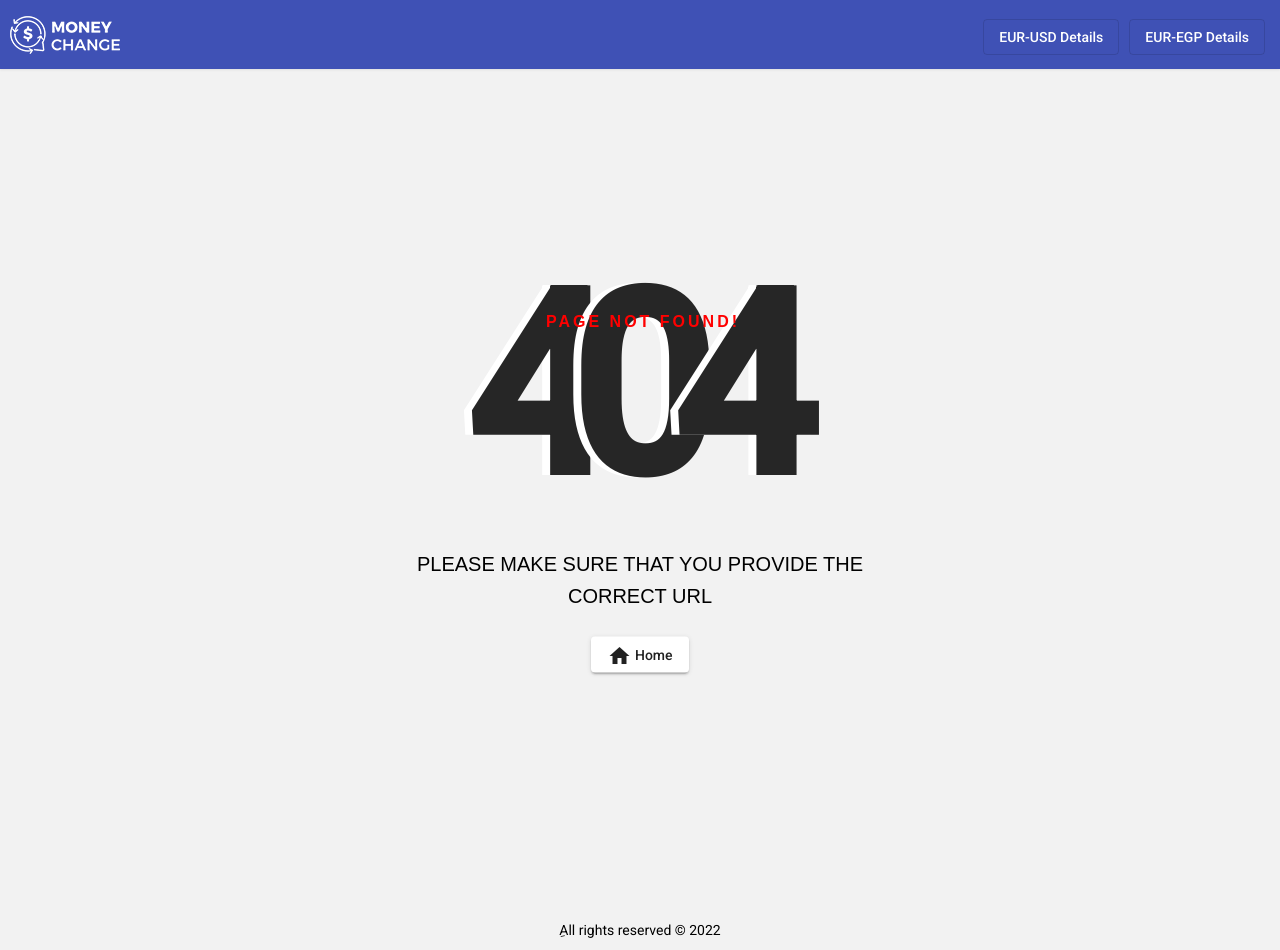
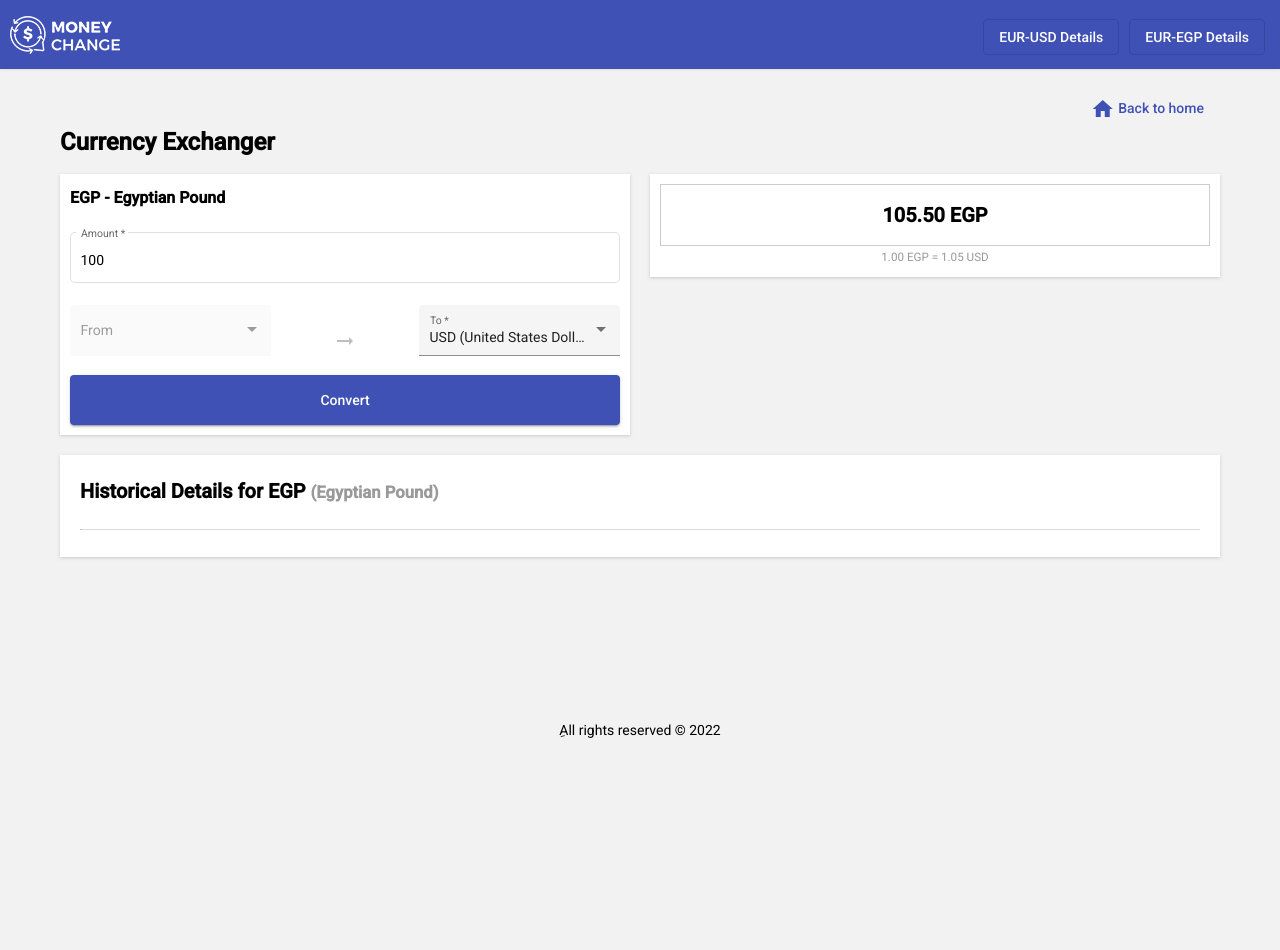
Before and after one commit to sabrymuhamad/ng-currency-exchanger, an Angular app: page /home/details/2 in a window 1280 px wide. Before the commit this address had no page. After the commit the page ends 800 px from the top, so only its background shows below. Built offline with nearby package versions, Linux system fonts and the light colour scheme.

Commit message:
[FF-3] details page: bind data from converter page.

```diff
--- a/src/app/currency-exchanger/converstion-card/converstion-card.component.html
+++ b/src/app/currency-exchanger/converstion-card/converstion-card.component.html
@@ -11,6 +11,7 @@
 
   </mat-card-content>
   <mat-card-actions>
-    <button class="w-100" type="button" color="accent" mat-stroked-button>More Details</button>
+    <button [routerLink]="['/home/details/'+converter.id]" class="w-100" type="button" color="accent"
+      mat-stroked-button>More Details</button>
   </mat-card-actions>
 </mat-card>
--- a/src/app/currency-exchanger/converter/converter.component.html
+++ b/src/app/currency-exchanger/converter/converter.component.html
@@ -3,24 +3,31 @@
 </h1>
 
 <div class="converter-wrapper">
+
   <div class="right shadow">
+    <h3 *ngIf="title" class="fw-bold">{{title}}</h3>
+
     <form (ngSubmit)="convert(converterForm)" #converterForm="ngForm">
       <mat-form-field appearance="outline" class="w-100">
         <mat-label>Amount</mat-label>
-        <input matInput placeholder="Amount" pattern="[0-9]+" [(ngModel)]="converter.amount" name="amount" type="number" required>
-        <mat-error *ngIf="converterForm.form.controls['amount']&&converterForm.form.controls['amount'].status === 'INVALID'">Amount should not be empty and accepts numbers only.</mat-error>
+        <input matInput placeholder="Amount" pattern="[0-9]+" [(ngModel)]="converter.amount" name="amount" type="number"
+          required>
+        <mat-error
+          *ngIf="converterForm.form.controls['amount']&&converterForm.form.controls['amount'].status === 'INVALID'">
+          Amount should not be empty and accepts numbers only.</mat-error>
       </mat-form-field>
       <div class="from-to">
         <mat-form-field appearance="fill">
           <mat-label>From</mat-label>
-          <mat-select [(ngModel)]="converter.from" name="from" required>
+          <mat-select [(ngModel)]="converter.from" name="from" required [disabled]="onPredefinedDetails">
             <mat-option *ngFor="let s of symbols" [value]="s.name">{{s.name}} ({{s.label}})</mat-option>
           </mat-select>
           <mat-spinner matPrefix *ngIf="symbolsLoading" class="d-inline-block" [color]="'primary'" [diameter]="15">
           </mat-spinner>
         </mat-form-field>
-        <button type="button" (click)="switchSides()" mat-icon-button>
-          <mat-icon>repeat</mat-icon>
+        <button type="button" (click)="switchSides()" [disabled]="onPredefinedDetails" mat-icon-button>
+          <mat-icon *ngIf="!onPredefinedDetails">repeat</mat-icon>
+          <mat-icon *ngIf="onPredefinedDetails">arrow_right_alt</mat-icon>
         </button>
         <mat-form-field appearance="fill">
           <mat-label>To</mat-label>
@@ -37,11 +44,13 @@
     </form>
   </div>
   <!---->
-  <div class="left text-center shadow" *ngIf="this.converter.rate" >
+  <div class="left text-center shadow" *ngIf="converter&&converter.rate">
     <div class="converstion-result">{{converter.result | number:'1.2-2' }} {{converter.from}}</div>
     <div>
-      <small class="text-muted">1.00 {{converter.from}} = {{converter.rate | number:'1.2-2'}} {{converter.to}}</small>
+      <small class="text-muted">1.00 {{converter.from}} = {{converter.rate | number:'1.2-2'}}
+        {{converter.to}}</small>
     </div>
-    <button type="button" mat-button color="accent">More Details</button>
+    <button *ngIf="!onPredefinedDetails" [routerLink]="['/home/details/'+converter.id]" type="button"
+      mat-button color="accent">More Details</button>
   </div>
 </div>
--- a/src/app/currency-exchanger/converter/converter.component.ts
+++ b/src/app/currency-exchanger/converter/converter.component.ts
@@ -1,5 +1,6 @@
 import { Component, OnInit } from '@angular/core';
 import { NgForm } from '@angular/forms';
+import { ActivatedRoute } from '@angular/router';
 import { Converter, ConverterSymbol } from 'src/app/models/converter.model';
 import { CurrencyConverterService } from 'src/app/services/currency-converter.service';
 
@@ -13,19 +14,37 @@ export class ConverterComponent implements OnInit {
   btnLoading: boolean;
   symbolsLoading: boolean;
   symbols: ConverterSymbol[] = [
-    // {
-    //   "name": "USD",
-    //   "label": "United States Dollar"
-    // }, {
-    //   "name": "EUR",
-    //   "label": "Euro"
-    // }
+    {
+      "name": "USD",
+      "label": "United States Dollar"
+    }, {
+      "name": "EUR",
+      "label": "Euro"
+    }
   ];
-  constructor(private _cc: CurrencyConverterService) { }
+  onPredefinedDetails: boolean;
+  title: string;
+  constructor(private _cc: CurrencyConverterService, private route: ActivatedRoute) { }
 
   ngOnInit(): void {
+    this.route.queryParams.subscribe((params: any) => {
+      if (Object.keys(params).length > 0) {
+        this.converter.to = params.to.toUpperCase();
+        this.converter.from = params.from.toUpperCase();
+        this.converter.amount = params.amount;
+      }
+    });
     // this.getSymbols();
   }
+
+
+
+  setPredefinedCoverter(converter: Converter) {
+    this.onPredefinedDetails = true;
+    this.title = converter.from + ' - ' + converter.fromCurrencyFullName;
+    this.converter = { ...converter };
+  }
+
 
   convert(converterForm: NgForm) {
     this.btnLoading = true;
@@ -34,14 +53,14 @@ export class ConverterComponent implements OnInit {
         if (s.name === this.converter.to) { this.converter.toCurrencyFullName = s.label }
         if (s.name === this.converter.from) { this.converter.fromCurrencyFullName = s.label }
       });
-      // this.converter.result = 500;
-      // this.converter.rate = 1.05;
-      // this.converter.timestamp = 1656086478;
-      // this._cc.updateConvHistory(this.converter);
-      // this.converter = new Converter();
-      // converterForm.resetForm();
 
-      // return
+      this.converter.result = 500;
+      this.converter.rate = 1.05;
+      this.converter.timestamp = Date.now() / 1000;
+      this.converter.id = Date.now();
+
+      this._cc.updateConvHistory({...this.converter});
+      return
       this._cc.convert(this.converter).subscribe({
         next: (res: any) => {
           this.btnLoading = false;
@@ -49,12 +68,8 @@ export class ConverterComponent implements OnInit {
             this.converter.result = res.result;
             this.converter.rate = res.info.rate;
             this.converter.timestamp = res.info.timestamp;
-            this._cc.updateConvHistory(this.converter);
+            this._cc.updateConvHistory({...this.converter});
           }
-        },
-        complete: () => {
-          this.converter = new Converter();
-          converterForm.reset();
         },
         error: () => {
           this.btnLoading = false;
--- /dev/null
+++ b/src/app/currency-exchanger/currency-converstion-details/currency-converstion-details.component.html
@@ -0,0 +1,13 @@
+<div class="page-title">
+  <button routerLink="/home" mat-button color="primary">
+    <mat-icon>home</mat-icon> Back to home
+  </button>
+</div>
+<app-converter #converterSelector></app-converter>
+
+<div class="charts shadow">
+  <h2 class="fw-bold">Historical Details for {{currentConverter.from}} <small
+      class="text-muted">({{currentConverter.fromCurrencyFullName}})</small></h2>
+  <hr>
+
+</div>
--- /dev/null
+++ b/src/app/currency-exchanger/currency-converstion-details/currency-converstion-details.component.scss
@@ -0,0 +1,17 @@
+.page-title {
+  width: 100%;
+  display: flex;
+
+  button {
+    margin-left: auto;
+  }
+}
+
+.charts {
+  margin-top: 20px;
+  background-color: #FFF;
+  padding: 20px;
+  h2{
+    margin-bottom: 20px;
+  }
+}
--- /dev/null
+++ b/src/app/currency-exchanger/currency-converstion-details/currency-converstion-details.component.ts
@@ -0,0 +1,28 @@
+import { Component, OnInit, ViewChild } from '@angular/core';
+import { ActivatedRoute } from '@angular/router';
+import { Converter } from 'src/app/models/converter.model';
+import { CurrencyConverterService } from 'src/app/services/currency-converter.service';
+import { ConverterComponent } from '../converter/converter.component';
+
+@Component({
+  selector: 'app-currency-converstion-details',
+  templateUrl: './currency-converstion-details.component.html',
+  styleUrls: ['./currency-converstion-details.component.scss']
+})
+export class CurrencyConverstionDetailsComponent implements OnInit {
+  @ViewChild('converterSelector') converterSelector: ConverterComponent;
+  currentConverter: Converter;
+  converterId: number;
+  constructor(private _cc: CurrencyConverterService, private route: ActivatedRoute) { }
+
+  ngOnInit(): void {
+    this.converterId = +this.route.snapshot.params['id'];
+    this._cc.getConvHistory.subscribe((res: any[]) => {
+      this.currentConverter = res.find(c => c.id === this.converterId);
+    });
+    setTimeout(() => {
+      this.converterSelector.setPredefinedCoverter(this.currentConverter);
+    }, 0);
+  }
+
+}
--- a/src/app/currency-exchanger/currency-exchanger-routing.module.ts
+++ b/src/app/currency-exchanger/currency-exchanger-routing.module.ts
@@ -1,9 +1,11 @@
 import { NgModule } from '@angular/core';
 import { RouterModule, Routes } from '@angular/router';
+import { CurrencyConverstionDetailsComponent } from './currency-converstion-details/currency-converstion-details.component';
 import { LandingComponent } from './landing/landing.component';
 
 const routes: Routes = [
   { path: 'landing', component: LandingComponent },
+  { path: 'details/:id', component: CurrencyConverstionDetailsComponent },
   {
     path: '',
     redirectTo: 'landing',
--- a/src/app/currency-exchanger/currency-exchanger.module.ts
+++ b/src/app/currency-exchanger/currency-exchanger.module.ts
@@ -7,13 +7,15 @@ import { ConverterComponent } from './converter/converter.component';
 import { MaterialsModule } from '../materials/materials.module';
 import { FormsModule } from '@angular/forms';
 import { ConverstionCardComponent } from './converstion-card/converstion-card.component';
+import { CurrencyConverstionDetailsComponent } from './currency-converstion-details/currency-converstion-details.component';
 
 
 @NgModule({
   declarations: [
     LandingComponent,
     ConverterComponent,
-    ConverstionCardComponent
+    ConverstionCardComponent,
+    CurrencyConverstionDetailsComponent
   ],
   imports: [
     CommonModule,
--- a/src/app/models/converter.model.ts
+++ b/src/app/models/converter.model.ts
@@ -1,8 +1,9 @@
 export class Converter {
+    id: number;
     from: string;
     to: string;
-    fromCurrencyFullName:string;
-    toCurrencyFullName:string;
+    fromCurrencyFullName: string;
+    toCurrencyFullName: string;
     amount: number;
     result: number;
     rate: number;
--- a/src/app/services/currency-converter.service.ts
+++ b/src/app/services/currency-converter.service.ts
@@ -10,6 +10,7 @@ import { BehaviorSubject } from 'rxjs';
 export class CurrencyConverterService extends APIService {
   convHistoryArr: Converter[] = [
     {
+      id: 1,
       amount: 100,
       from: 'EUR',
       fromCurrencyFullName: 'Euro',
@@ -20,6 +21,7 @@ export class CurrencyConverterService extends APIService {
       rate: 0.053254
     },
     {
+      id: 2,
       amount: 100,
       from: 'EGP',
       fromCurrencyFullName: 'Egyptian Pound',
```
Also changed, not shown: 1 other file (tests, documents, lock files or other folders).
